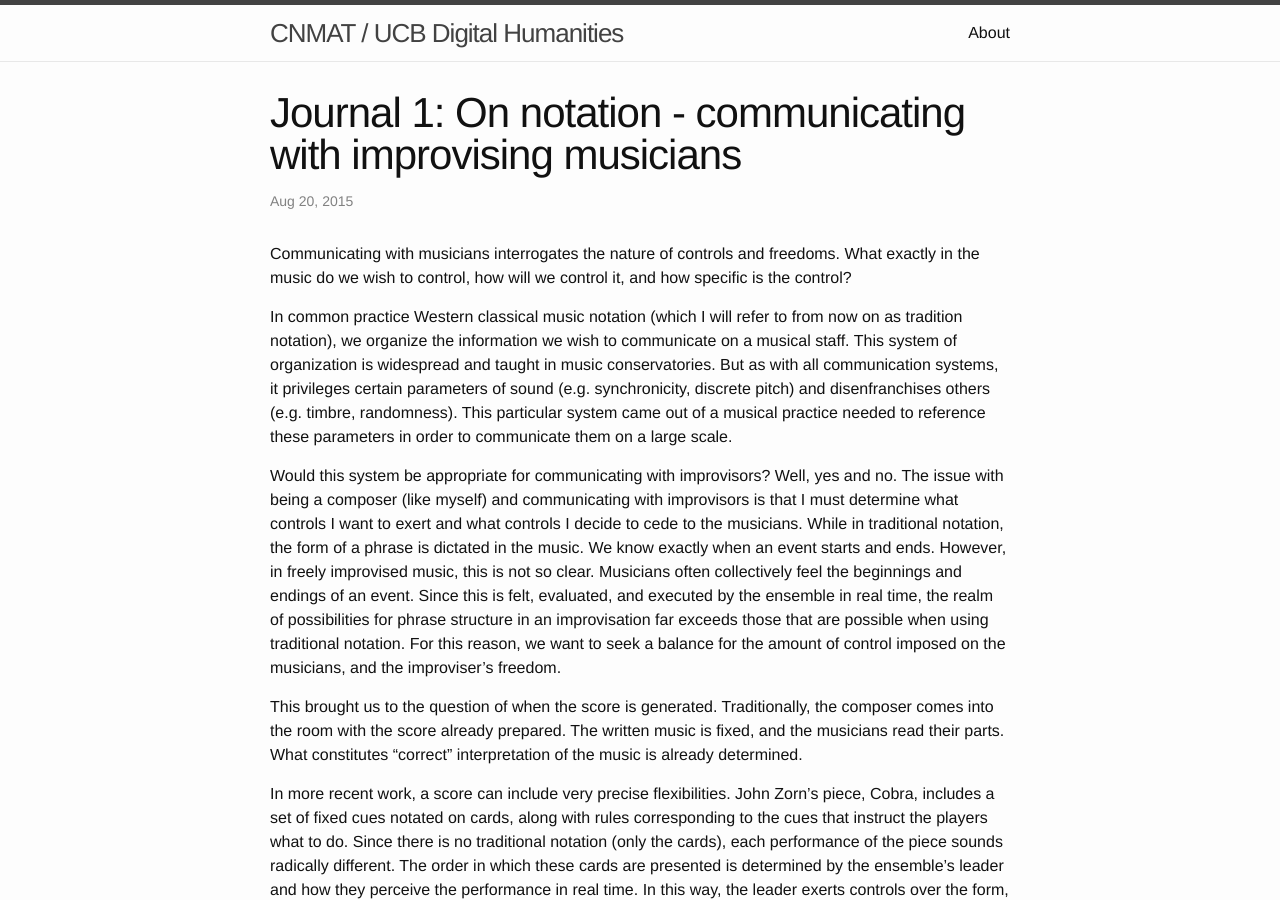
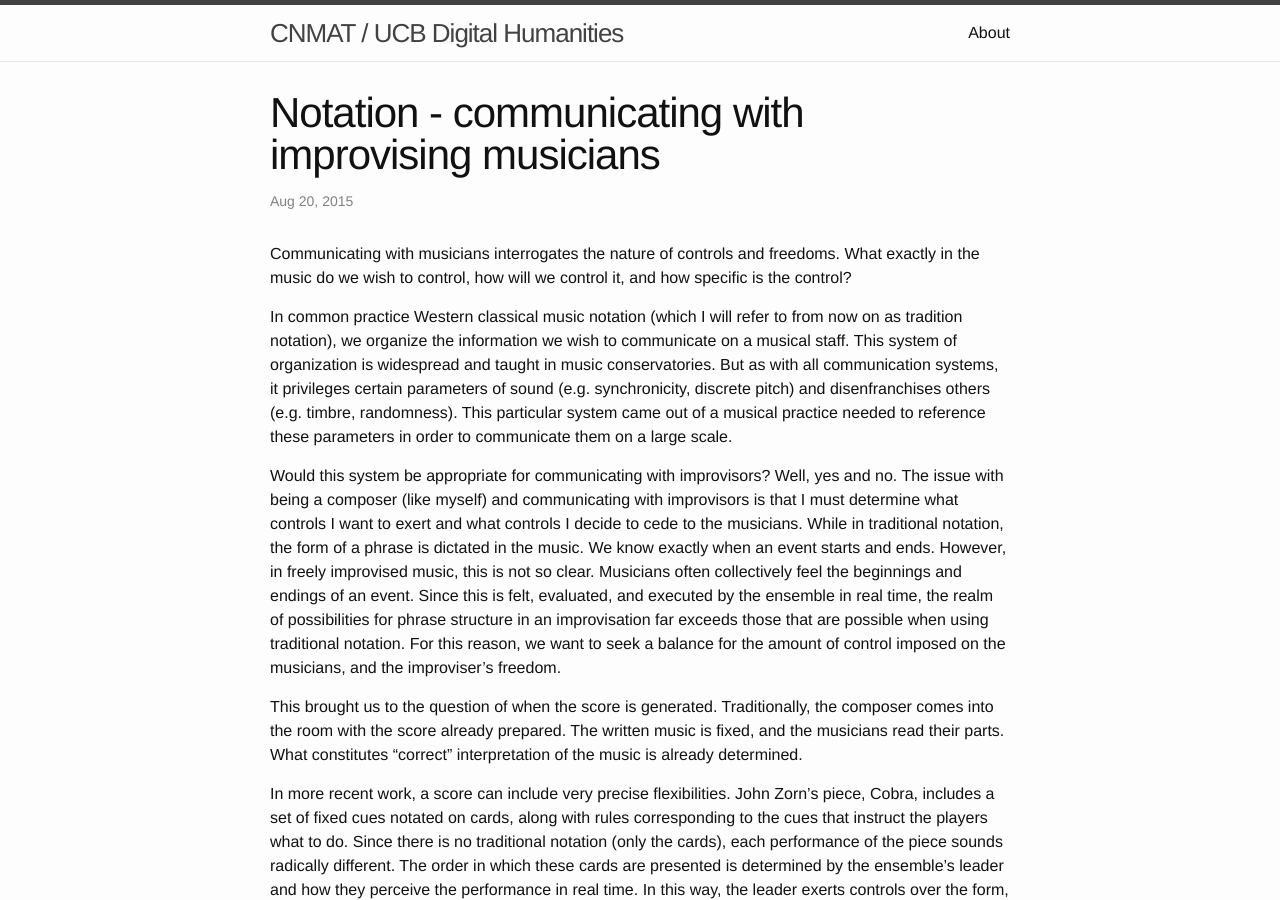
Before and after one commit to CNMATDH/-e-met, a Jekyll site: the page built from _posts/2015-10-2-notation.markdown, in a window 1280 px wide and 900 px high. Built offline with Jekyll 4.4.1, drawn with Linux system fonts in a browser that asks for light colours.

Commit message:
minor edit

```diff
--- a/_posts/2015-10-2-notation.markdown
+++ b/_posts/2015-10-2-notation.markdown
@@ -1,6 +1,6 @@
 ---
 layout: post
-title:  "Journal 1: On notation - communicating with improvising musicians"
+title:  "Notation - communicating with improvising musicians"
 date:   2015-08-20 22:35:59
 categories: jekyll update
 ---
```
